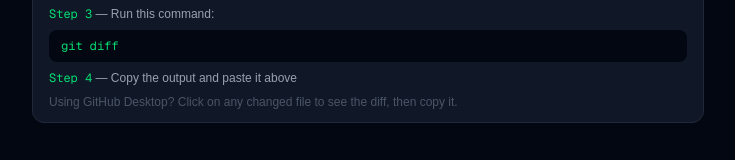
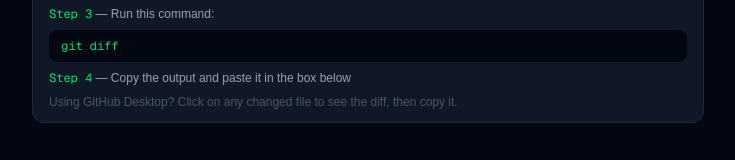
Before and after one commit to suryansh0033/commitmsg, a Next.js app: page / in a window 1280 px wide. Both pictures are taken after a click on the element "How to get your git diff? ↓". Shown: the part 211-371 px from the top of the page, without its empty margins (272-1007 px from the left). Built offline with nearby package versions, Linux system fonts and the light colour scheme.

Commit message:
Update page.js

```diff
--- a/app/page.js
+++ b/app/page.js
@@ -48,7 +48,7 @@ export default function Home() {
     <p><span className="text-green-400 font-mono">Step 2</span> — Open terminal in your project folder</p>
     <p><span className="text-green-400 font-mono">Step 3</span> — Run this command:</p>
     <pre className="bg-gray-950 rounded-lg px-3 py-2 font-mono text-green-400 mt-1">git diff</pre>
-    <p><span className="text-green-400 font-mono">Step 4</span> — Copy the output and paste it above</p>
+    <p><span className="text-green-400 font-mono">Step 4</span> — Copy the output and paste it in the box below</p>
     <p className="text-gray-600 mt-2">Using GitHub Desktop? Click on any changed file to see the diff, then copy it.</p>
   </div>
 </details>
```
